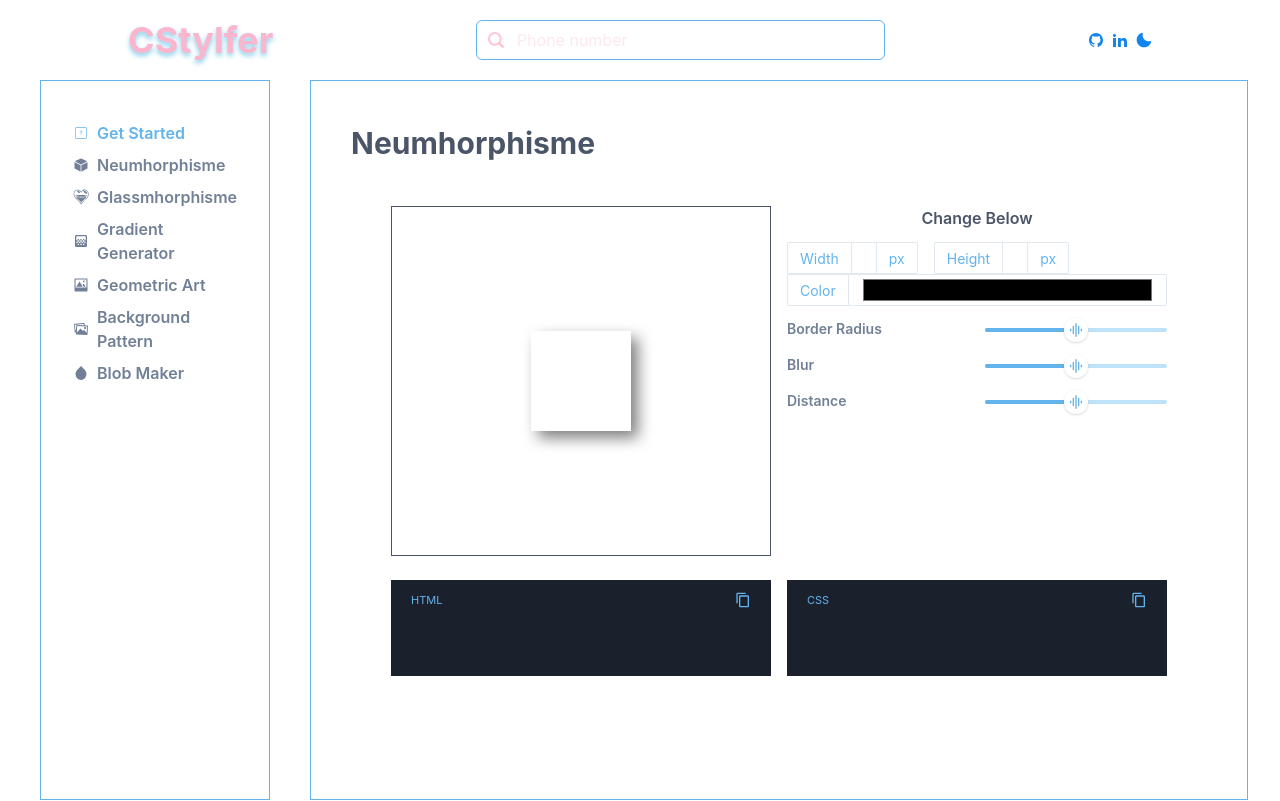
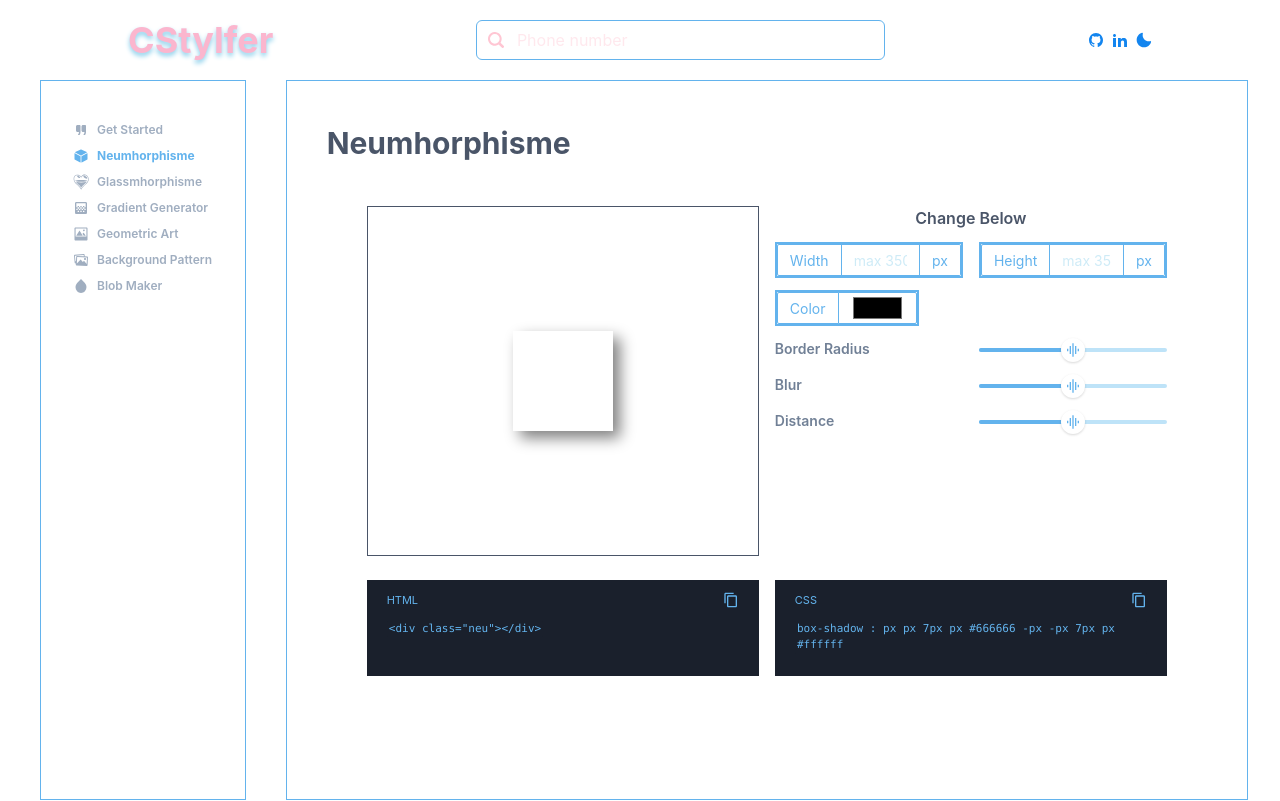
Before and after one commit to Novalia9517/CSTYLFER, a React (Vite) app: page /neu in a window 1280 px wide. Shown: the top 801 px of the page. Built offline with nearby package versions, Linux system fonts and the light colour scheme.

Commit message:
Gradient

```diff
--- a/index.html
+++ b/index.html
@@ -5,7 +5,7 @@
     <link rel="icon" type="image/svg+xml" href="/vite.svg" />
     <link href="/dist/output.css" rel="stylesheet">
     <meta name="viewport" content="width=device-width, initial-scale=1.0" />
-    <title>Vite + React</title>
+    <title>CSTYLFER</title>
   </head>
   <body>
     <div id="root"></div>
--- a/src/Components/SideBard.jsx
+++ b/src/Components/SideBard.jsx
@@ -1,58 +1,82 @@
-import React from 'react'
+import React, { useState} from 'react'
 import { Box, HStack, Icon, Stack, Text } from '@chakra-ui/react'
 import { CiSquareQuestion} from 'react-icons/ci'
-import { IoIosCube, IoIosImage, IoMdImages, IoMdWater} from 'react-icons/io'
+import { IoIosCube, IoIosImage, IoIosQuote, IoMdImages, IoMdWater} from 'react-icons/io'
 import { GiGlassHeart} from 'react-icons/gi'
 import {MdOutlineGradient} from'react-icons/md'
 import { Link as ReactLink } from 'react-router-dom'
 import { Link } from '@chakra-ui/react'
+import { useEffect } from 'react'
 
 
 const SideBard = () => {
+    const activeLink = window.location.pathname
+    const dataPath = [
+        {
+            title : 'Get Started',
+            icon : IoIosQuote,
+            link : '/get-started'
+        },
+        {
+            title : 'Neumhorphisme',
+            icon : IoIosCube,
+            link : '/neu'
+        },
+        {
+            title : 'Glassmhorphisme',
+            icon : GiGlassHeart,
+            link : '/glass'
+        },
+        {
+            title : 'Gradient Generator',
+            icon : MdOutlineGradient,
+            link : '/gradient'
+        },
+        {
+            title : 'Geometric Art',
+            icon : IoIosImage,
+            link : '/geo-art'
+        },
+        {
+            title : 'Background Pattern',
+            icon : IoMdImages,
+            link : '/bg-pattern'
+        },
+        {
+            title : 'Blob Maker',
+            icon : IoMdWater,
+            link : '/blob-maker'
+        },
+    ]
+
+
   return (
-    <Stack h='90vh' w='20%' mx={10} border={'1px'} borderColor='blue.300' alignItems={'left'} py='10' px='8' color={'gray.500'} cursor='pointer' fontWeight={'semibold'}>
-        <Link as={ReactLink} to='/get-started' _hover={{textDecoration: 'none', textShadow : '1px 1px 1px blue'}}>
-            <HStack color={'blue.300'}>
-                <Icon as={CiSquareQuestion}/>
-                <Text>Get Started</Text>
-            </HStack>
-        </Link>
-        <Link as={ReactLink} to='/neu' _hover={{textDecoration: 'none', textShadow : '1px 1px 1px skyblue'}}>
-        <HStack>
-            <Icon as={IoIosCube}/>
-            <Text>Neumhorphisme</Text>
-        </HStack>
-        </Link>
-        <Link as={ReactLink} to='/glass' _hover={{textDecoration: 'none', textShadow : '1px 1px 1px skyblue'}}>
-        <HStack>
-            <Icon as={GiGlassHeart}/>
-            <Text>Glassmhorphisme</Text>
-        </HStack>
-        </Link>
-        <Link as={ReactLink} to='/gradient' _hover={{textDecoration: 'none', textShadow : '1px 1px 1px skyblue'}}>
-        <HStack>
-            <Icon as={MdOutlineGradient}/>
-            <Text>Gradient Generator</Text>
-        </HStack>
-        </Link>
-        <Link as={ReactLink} to='/geo-art' _hover={{textDecoration: 'none', textShadow : '1px 1px 1px skyblue'}}>
-        <HStack>
-            <Icon as={IoIosImage}/>
-            <Text>Geometric Art</Text>
-        </HStack>
-        </Link>
-        <Link as={ReactLink} to='/bg-pattern' _hover={{textDecoration: 'none', textShadow : '1px 1px 1px skyblue'}}>
-        <HStack>
-            <Icon as={IoMdImages}/>
-            <Text>Background Pattern</Text>
-        </HStack>
-        </Link>
-        <Link as={ReactLink} to='/blob-maker' _hover={{textDecoration: 'none', textShadow : '1px 1px 1px skyblue'}}>
-        <HStack>
-            <Icon as={IoMdWater}/>
-            <Text>Blob Maker</Text>
-        </HStack>
-        </Link>
+    <Stack
+        h='90vh' w='20%' mx={10}
+        border={'1px'}
+        borderColor='blue.300'
+        alignItems={'left'}
+        py='10' px='8'
+        color={'gray.500'}
+        cursor='pointer'>
+        { dataPath.map((item, i) => {
+            return <Link
+                        key={i}
+                        as={ReactLink}
+                        to={item.link}
+                        _hover={{textDecoration: 'none', textShadow : '1px 1px 1px blue'}}
+                        >
+                        <HStack
+                            color={activeLink == item.link ? 'blue.300' : 'gray.400'}
+                            fontWeight={activeLink == item.link ? 'bold' : 'semibold'}
+
+                            >
+                            <Icon as={item.icon}/>
+                            <Text fontSize={'12px'}>{item.title}</Text>
+                        </HStack>
+                    </Link>
+        })}
+
     </Stack>
   )
 }
--- a/src/Pages/BgPattern.jsx
+++ b/src/Pages/BgPattern.jsx
@@ -1,10 +1,21 @@
 import React from 'react'
 import Layout from '../Components/Layout'
+import {
+  Flex,
+  Box,
+  Text
+} from '@chakra-ui/react'
 
 const BgPattern = () => {
   return (
     <Layout>
-        <div>BgPattern</div>
+         <Text fontSize={'3xl'} fontWeight='bold'>Background Pattern</Text>
+        <Flex align='center' position={'relative'} zIndex={'-10'}w={'100%'} h={96} bg='blue.800' rounded={'md'} display='grid' overflow="hidden" justifyContent={'center'} alignItems='center' border='1px' borderColor={'pink.300'}>
+            <Box w={'600px'} h={'70%'} display='block' overflowX='hidden' bg={'pink.300'}></Box>
+            <Box pos="absolute" top="-5%" right="10%" h='200px' w='200px' bgGradient='linear(to-r, purple.200, blue.400)' borderRadius='50%' zIndex={'-10'}/>
+            <Box pos="absolute" bottom="-25%" left="40%" h='200px' w='200px' bgGradient='linear(to-r, green.200, pink.500)' borderRadius='50%' zIndex={'-10'}/>
+            <Box pos="absolute" top="10%" left="5%" h='200px' w='200px' bgGradient='linear(to-l, #7928CA, #FF0080)' borderRadius='50%' zIndex={'-10'}/>
+        </Flex>
     </Layout>
   )
 }
--- a/src/Pages/Gradient.jsx
+++ b/src/Pages/Gradient.jsx
@@ -1,10 +1,103 @@
 import React from 'react'
 import Layout from '../Components/Layout'
+import {
+  Text,
+  Flex,
+  Box,
+  Stack,
+  Grid,
+  GridItem,
+  InputGroup,
+  Input,
+  InputLeftAddon,
+  InputRightAddon,
+  Button
+} from '@chakra-ui/react'
+import CustomSlider from '../Components/CustomSlider'
+import { useState } from 'react'
 
 const Gradient = () => {
+  const [typeGrad, setTypeGrad] = useState()
+  const [xAxis, setXAxis] = useState()
+  const [yAxis, setYAxis] = useState()
+
+  const clicked = (type, num) => {
+    setTypeGrad(type)
+  }
+
+  console.log(xAxis)
+  console.log(yAxis)
   return (
     <Layout>
-        <div>Gradient</div>
+        <Text fontSize={'3xl'} fontWeight='bold'>Gradient Generator</Text>
+        <Grid templateColumns={'repeat(2, 1fr)'} gap={4}>
+          <Flex
+            align='center'
+            zIndex={'-10'}
+            w={96}
+            h={96} bg='gray.200'
+            rounded={'md'}
+            display='grid'
+            overflow="hidden"
+            justifyContent={'center'}
+            alignItems='center'
+            border='1px'
+            borderColor={'pink.300'}>
+              <Box
+                w={80}
+                h={'60%'}
+                display='block'
+                overflowX='hidden'
+                bg={'pink.300'}
+                rounded={'xl'}
+                ></Box>
+              {/* <Box pos="absolute" top="-5%" right="10%" h='200px' w='200px' bgGradient='linear(to-r, purple.200, blue.400)' borderRadius='50%' zIndex={'-10'}/>
+              <Box pos="absolute" bottom="-25%" left="40%" h='200px' w='200px' bgGradient='linear(to-r, green.200, pink.500)' borderRadius='50%' zIndex={'-10'}/>
+              <Box pos="absolute" top="10%" left="5%" h='200px' w='200px' bgGradient='linear(to-l, #7928CA, #FF0080)' borderRadius='50%' zIndex={'-10'}/> */}
+          </Flex>
+          <GridItem w={'100%'} h='350px'>
+                <Text textAlign={'center'} fontWeight='semibold'>Change Below</Text>
+                <Grid
+                  templateColumns={'repeat(3, 1fr)'}
+                  mt={3}
+                  border={'2px'}
+                  borderColor={'blue.300'}
+                  rounded={'full'}
+                  >
+                    <Button
+                      roundedLeft={'full'}
+                      onClick={() => clicked('radial', 1)}
+                      bg={typeGrad == 'radial' ? 'blue.300' : 'gray.200'}
+                      color={typeGrad == 'radial' ? 'white' : 'gray.600'}
+                      _hover={{bg : 'blue.300', color: 'white'}}
+                      >Radial
+                    </Button>
+                    <Button
+                      rounded={'none'}
+                      onClick={() => clicked('linear', 1)}
+                      bg={typeGrad == 'linear' ? 'blue.300' : 'gray.200'}
+                      color={typeGrad == 'linear' ? 'white' : 'gray.600'}
+                      _hover={{bg : 'blue.300', color: 'white'}}
+                      >Linear
+                    </Button>
+                    <Button
+                      roundedRight={'full'}
+                      onClick={() => clicked('conic', 1)}
+                      bg={typeGrad == 'conic' ? 'blue.300' : 'gray.200'}
+                      color={typeGrad == 'conic' ? 'white' : 'gray.600'}
+                      _hover={{bg : 'blue.300', color: 'white'}}
+                      >Conic
+                    </Button>
+                </Grid>
+                {typeGrad != 'radial' ?
+                <Stack>
+                  <CustomSlider min={0} max={50} title={'Blur'} change={(e) => setXAxis(e)}/>
+                  <CustomSlider min={5} max={50} title={'Distance'} change={(e) => setYAxis(e)}/>
+                </Stack>
+                : null
+                }
+            </GridItem>
+        </Grid>
     </Layout>
   )
 }
--- a/src/Pages/Neumhorphisme.jsx
+++ b/src/Pages/Neumhorphisme.jsx
@@ -1,7 +1,14 @@
-import { Text,  Box, Flex, Grid,
-        GridItem, InputGroup, Input,
-        InputLeftAddon, InputRightAddon,
-        Icon
+import { Text,
+          Box,
+          Flex,
+          Grid,
+          GridItem,
+          InputGroup,
+          Input,
+          InputLeftAddon,
+          InputRightAddon,
+          Icon,
+          Code
     } from '@chakra-ui/react'
 import React from 'react'
 import { useState } from 'react'
@@ -27,28 +34,36 @@ const Neumhorphisme = () => {
     <Text fontSize={'3xl'} fontWeight='bold'>Neumhorphisme</Text>
     <Box w='100%' p={10}>
         <Grid templateColumns={'repeat(2, 1fr)'} gap={4}>
-            <GridItem w={'100%'} h='350px' bg={`${color}`} border='1px' display='flex' justifyContent={'center'} alignItems='center'>
-                <Box w={`${width}px`} h={`${height}px`} bg={`${color}`} borderRadius={`${borderRadius}%`}
-                    boxShadow={`${distance}px ${distance}px ${distance*2}px gray, -${distance}px -${distance}px ${distance * 2}px #ffffff`}>
+            <GridItem
+              w={'100%'} h='350px'
+              bg={`${color}`} border='1px'
+              display='flex'
+              justifyContent={'center'}
+              alignItems='center'>
+                <Box
+                  w={`${width}px`} h={`${height}px`}
+                  bg={`${color}`}
+                  borderRadius={`${borderRadius}%`}
+                  boxShadow={`${distance}px ${distance}px ${distance*2}px gray, -${distance}px -${distance}px ${distance * 2}px #ffffff`}>
                 </Box>
             </GridItem>
             <GridItem w={'100%'} h='350px'>
                 <Text textAlign={'center'} fontWeight='semibold'>Change Below</Text>
-                <Grid templateColumns={'repeat(3, 1fr)'} gap={4} mt={3}>
-                    <InputGroup size='sm' color='blue.300'>
+                <Grid templateColumns={'repeat(2, 1fr)'} gap={4} mt={3}>
+                    <InputGroup size='sm' color='blue.300' border={'2px'}>
                         <InputLeftAddon children='Width' bg={'white'} />
                         <Input type='number' placeholder='max 350' _placeholder={{opacity : '0.4', color : 'skyblue'}} onChange={(e) => e.target.value < 350 ? setWidth(e.target.value) : setWidth(350)}/>
                         <InputRightAddon children='px' bg='white'/>
                     </InputGroup>
-                    <InputGroup size='sm' color='blue.300'>
+                    <InputGroup size='sm' color='blue.300' border={'2px'}>
                         <InputLeftAddon children='Height' bg={'white'} color='blue.300'/>
                         <Input type='number' placeholder='max 350' _placeholder={{opacity : '0.4', color : 'skyblue'}}  onChange={(e) => e.target.value < 350 ? setHeight(e.target.value) : setHeight(350)}/>
                         <InputRightAddon children='px' bg={'white'} color='blue.300'/>
                     </InputGroup>
                 </Grid>
-                <InputGroup size='sm' color='blue.300'>
+                <InputGroup size='sm' w={36} color='blue.300'  border={'2px'} mt={3}>
                     <InputLeftAddon children='Color' bg={'white'} color='blue.300'/>
-                    <Input type='color' placeholder='max 350' _placeholder={{opacity : '0.4', color : 'skyblue'}}  onChange={(e) => setColor(e.target.value)}/>
+                    <Input type='color' _placeholder={{opacity : '0.4', color : 'skyblue'}}  onChange={(e) => setColor(e.target.value)}/>
                 </InputGroup>
                 <CustomSlider min={0} max={50} title={'Border Radius'} change={(e) => setBorderRadius(e)}/>
                 {/* <CustomSlider min={0} max={35} title={'Shadow X'} change={(e) => setShadowX(e)}/>
@@ -64,12 +79,27 @@ const Neumhorphisme = () => {
               <Text fontSize={'11px'}>HTML</Text>
               <Icon as={MdContentCopy}/>
             </Flex>
+            <Code
+              bg='gray.800'
+              color='blue.300'
+              fontSize={'11px'} mt={3}
+              children='<div class="neu"></div>'
+              >
+            </Code>
           </Box>
           <Box bg='gray.800' h={'24'} px={5} py={3} mt={3}>
             <Flex justifyContent={'space-between'} color='blue.300'>
               <Text fontSize={'11px'}>CSS</Text>
               <Icon as={MdContentCopy}/>
             </Flex>
+            <Code
+              bg='gray.800'
+              color='blue.300'
+              fontSize={'11px'} mt={3}
+              children={`.neu : box-shadow : ${neu}`}
+              >
+              box-shadow : {neu}
+            </Code>
           </Box>
         </Grid>
     </Box>
```
